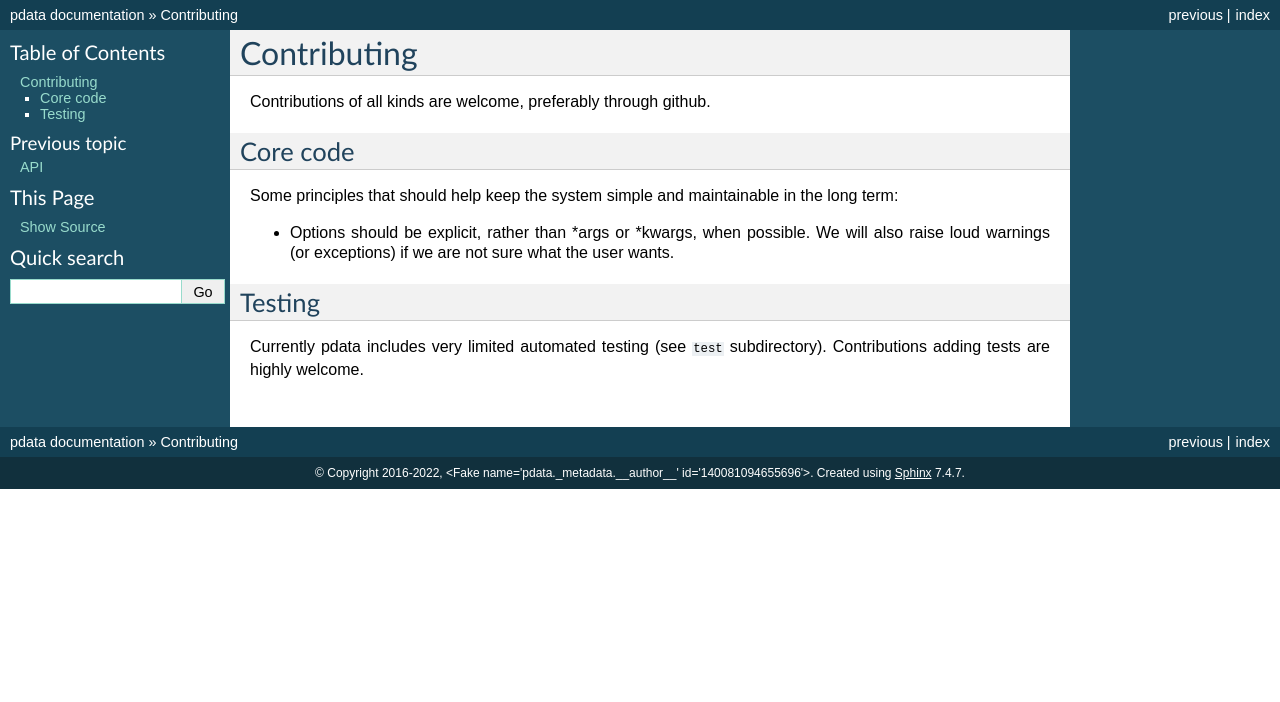
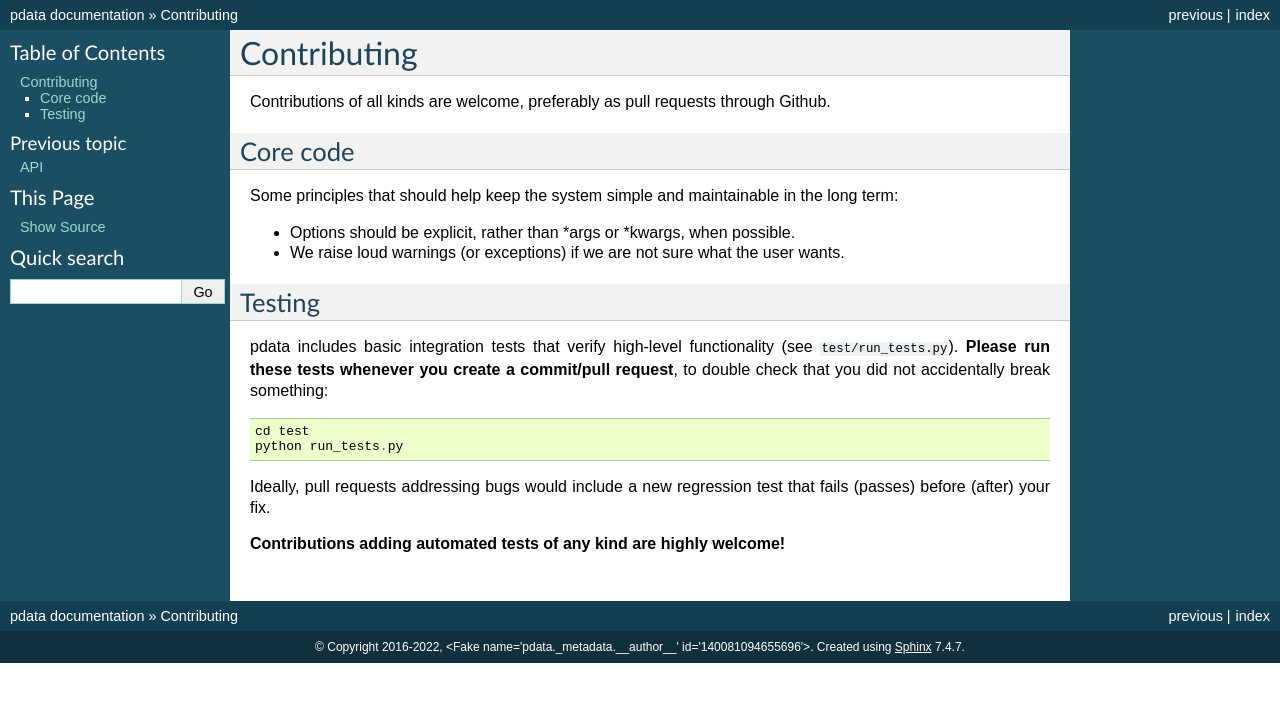
Before and after one commit to govenius/pdata, a Sphinx documentation site: the page built from docs/contributing.rst, in a window 1280 px wide. Shown: the top 702 px of the page. Built offline with Sphinx 7.4.7, drawn with Linux system fonts in a browser that asks for light colours; the version number could not be read and is left out.

Commit message:
Tweak doc on testing and contributing.

```diff
--- a/docs/contributing.rst
+++ b/docs/contributing.rst
@@ -1,7 +1,8 @@
 Contributing
 ============
 
-Contributions of all kinds are welcome, preferably through github.
+Contributions of all kinds are welcome, preferably as pull requests
+through Github.
 
 
 Core code
@@ -11,12 +12,23 @@ Some principles that should help keep the system simple and
 maintainable in the long term:
 
 * Options should be explicit, rather than \*args or \*kwargs, when
-  possible.  We will also raise loud warnings (or exceptions) if we
-  are not sure what the user wants.
+  possible.
+* We raise loud warnings (or exceptions) if we are not sure what the
+  user wants.
 
 Testing
 -------
 
-Currently pdata includes very limited automated testing (see
-:file:`test` subdirectory). Contributions adding tests are highly
-welcome.
+pdata includes basic integration tests that verify high-level
+functionality (see :file:`test/run_tests.py`). **Please run these
+tests whenever you create a commit/pull request**, to double check
+that you did not accidentally break something::
+
+  cd test
+  python run_tests.py
+
+Ideally, pull requests addressing bugs would include a new regression
+test that fails (passes) before (after) your fix.
+
+**Contributions adding automated tests of any kind are highly
+welcome!**
```
